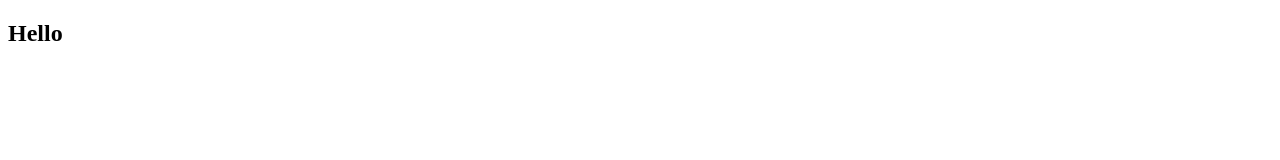
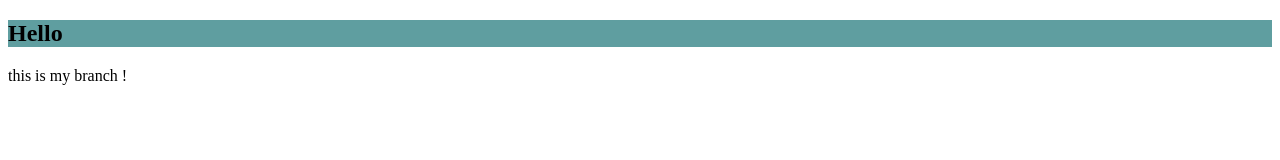
Before and after one commit to doaamohamed98/git_task, a plain HTML site: page index.html in a window 1280 px wide. Drawn offline with Linux system fonts and the light colour scheme.

Commit message:
add brach and cssstyle

```diff
--- a/index.html
+++ b/index.html
@@ -4,11 +4,13 @@
 <head>
   <meta charset="UTF-8">
   <meta name="viewport" content="width=device-width, initial-scale=1.0">
+  <link rel="stylesheet" href="style.css">
   <title>Document</title>
 </head>
 
 <body>
   <h2> Hello</h2>
+  <p> this is my branch !</p>
 </body>
 
 </html>
--- /dev/null
+++ b/style.css
@@ -0,0 +1,3 @@
+h2 {
+  background-color: cadetblue;
+}
```
